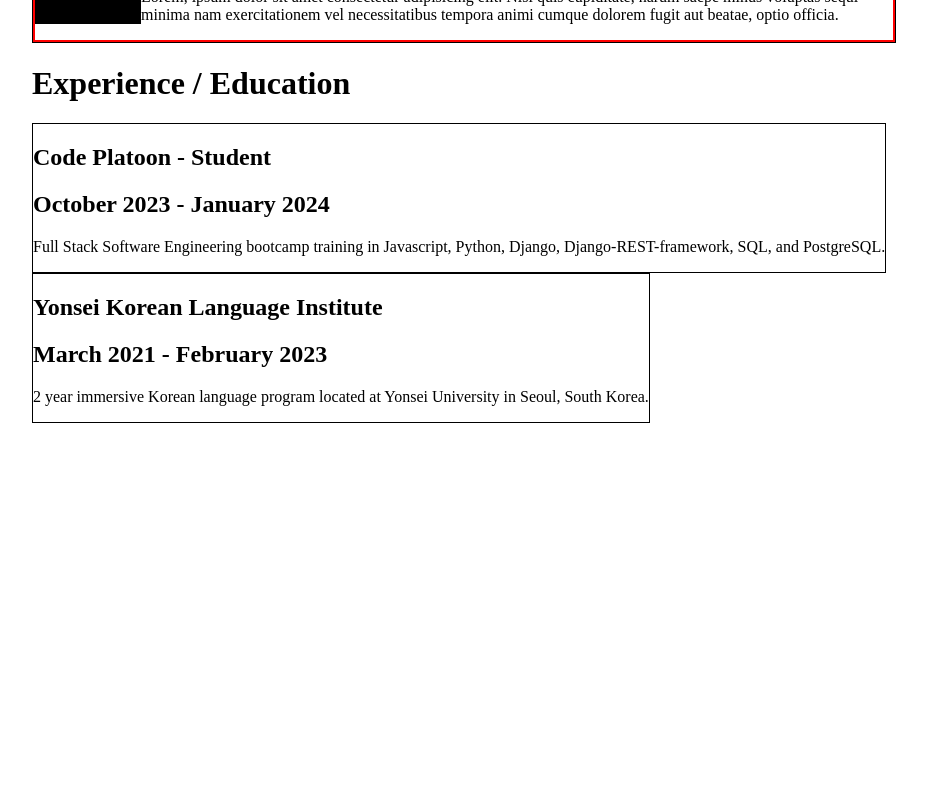
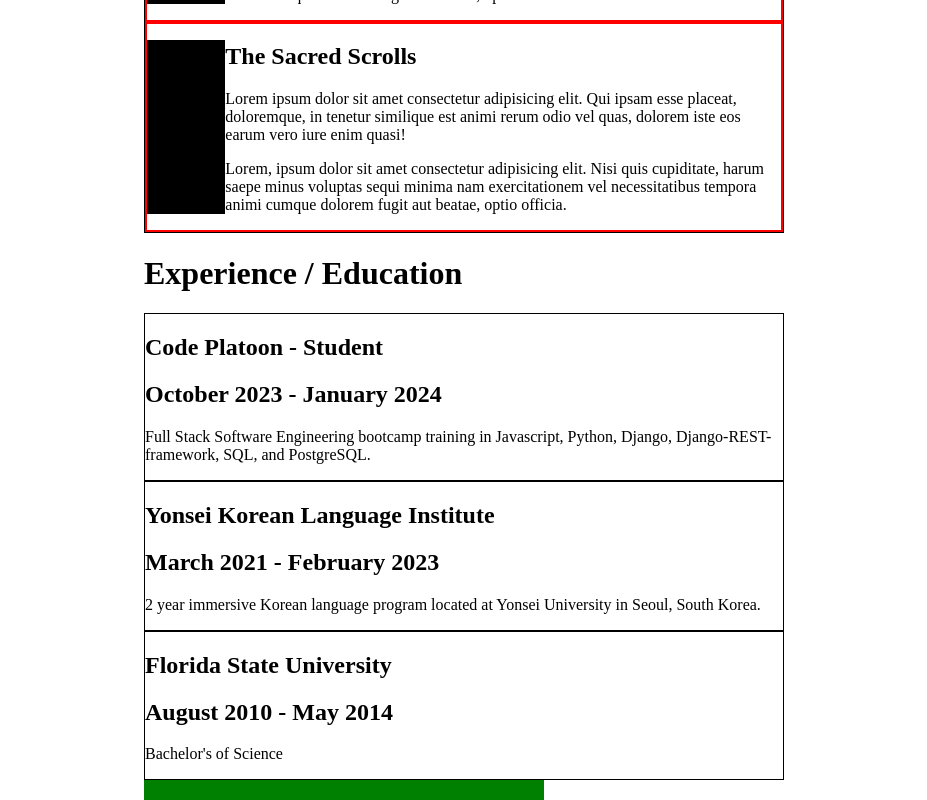
Before and after one commit to mitch1625/personal-website, a React (Vite) app in the folder front-end/: page / in a window 1280 px wide. Shown: the part 580-1380 px from the top of the page, without its empty margins (176-1103 px from the left). Before the commit the page ends 1011 px from the top, so only its background shows below. Built offline with nearby package versions, Linux system fonts and the light colour scheme.

Commit message:
contactme componenet holder added, HomePage divs removed, grid CSS added, layout organized

```diff
--- a/front-end/src/App.jsx
+++ b/front-end/src/App.jsx
@@ -5,7 +5,7 @@ import NavBar from "./components/NavBar"
 function App() {
 
   return (
-    <div>
+    <div id='container'>
       <div id='navbar'>
     <NavBar/>
       </div>
--- a/front-end/src/components/AboutMe.jsx
+++ b/front-end/src/components/AboutMe.jsx
@@ -1,7 +1,7 @@
 const AboutMe = () => {
     return (
 			<>
-				<div id='about-me'>
+				<div id='aboutme'>
 					<h1>About me</h1>
           <p>Lorem ipsum dolor sit amet consectetur adipisicing elit. Assumenda, minima quaerat. Excepturi, ad explicabo autem a, fugit qui officiis veritatis ex aspernatur temporibus dolore hic sapiente rem laborum laudantium aperiam!</p>
           <p>Lorem, ipsum dolor sit amet consectetur adipisicing elit. Tenetur ullam, voluptatibus minus asperiores repellat adipisci! Deleniti, debitis adipisci, omnis perspiciatis aut aperiam quisquam sunt ea facilis illum voluptates, dolor aspernatur?</p>
--- /dev/null
+++ b/front-end/src/components/ContactMe.jsx
@@ -0,0 +1,11 @@
+const ContactMe = () => {
+  return (
+    <>
+    <div id='contactme' style={{width:'400px', height:'250px', backgroundColor:'green'}}>
+      <h1>Contact Me Component</h1>
+    </div>
+    </>
+  )
+}
+
+export default ContactMe
--- a/front-end/src/components/Experience.jsx
+++ b/front-end/src/components/Experience.jsx
@@ -1,8 +1,9 @@
 const Experience = () => {
   return (
     <>
+    <div id='experience'>
     <h1>Experience / Education</h1>
-    <section className="experience" style={{border:'black solid 1px'}}>
+    <section style={{border:'black solid 1px'}}>
     <div style={{display:'flex'}}>
         <div>
           <h2>Code Platoon - Student</h2>
@@ -12,7 +13,7 @@ const Experience = () => {
     </div>
     </section>
 
-    <section className="experience" style={{border:'black solid 1px'}}>
+    <section style={{border:'black solid 1px'}}>
     <div style={{display:'flex'}}>
         <div>
           <h2>Yonsei Korean Language Institute</h2>
@@ -21,6 +22,17 @@ const Experience = () => {
         </div>
     </div>
     </section>
+
+    <section style={{border:'black solid 1px'}}>
+    <div style={{display:'flex'}}>
+        <div>
+          <h2>Florida State University</h2>
+          <h2>August 2010 - May 2014</h2>
+          <p>{"Bachelor's of Science"}</p>
+        </div>
+    </div>
+    </section>
+    </div>
     </>
   )
 }
--- a/front-end/src/index.css
+++ b/front-end/src/index.css
@@ -1,17 +1,30 @@
-#homepage-components {
+#root {
   display:flex;
-  flex-direction: column;
-  align-items: flex-start;
-  margin-left: 200px;
-  margin-right: 200px;
+  justify-content: center;
+  margin-top: 50px;
+}
+
+#container {
+  display:grid;
+  margin:40px;
+  max-width: 75vw;
+  grid-template-columns: repeat(6, 1fr);
+  justify-self:center;
+}
+
+#aboutme , #projects, #experience, #contactme {
+  grid-column-start: 2;
+  grid-column-end: 6;
 }
 
 #navbar {
   list-style: none;
   margin:0;
-  position: fixed;
   border: black 1px solid;
+  position:fixed;
 }
+
+
 
 #navbar :hover {
   cursor: pointer;
--- a/front-end/src/pages/HomePage.jsx
+++ b/front-end/src/pages/HomePage.jsx
@@ -1,15 +1,15 @@
 import AboutMe from "../components/AboutMe"
 import Projects from "../components/Projects"
 import Experience from "../components/Experience"
+import ContactMe from "../components/ContactMe"
 
 const HomePage = () => {
     return (
     <>
-    <div id='homepage-components'>
     <AboutMe/>
     <Projects/>
     <Experience/>
-    </div>
+    <ContactMe/>
     </>
     )
 }
```
